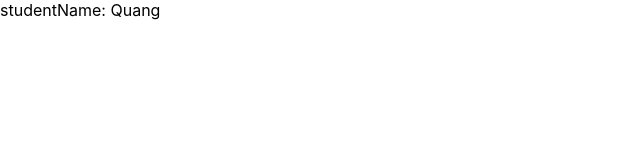
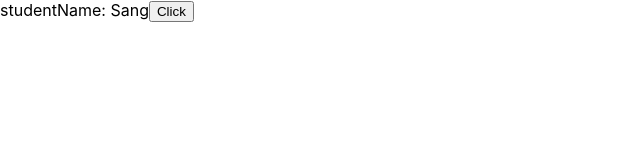
Before and after one commit to quangsang101002/ra-learn-react, a React (Create React App) app: page / in a window 1280 px wide. Shown: the top 160 px of the page, without its empty margins (0-640 px from the left). Built offline with nearby package versions, Linux system fonts and the light colour scheme.

Commit message:
session02-thay đổi state

```diff
--- a/src/App.js
+++ b/src/App.js
@@ -3,10 +3,19 @@ import React from 'react';
 class App extends React.Component {
   constructor() {
     super();
-    this.state = { studentName: 'Quang' };
+    this.state = { studentName: 'Sang' };
+    this.changeStudentName = this.changeStudentName.bind(this);
+  }
+  changeStudentName() {
+    this.setState({ studentName: 'Quang' });
   }
   render() {
-    return <div className="App">studentName: {this.state.studentName}</div>;
+    return (
+      <div className="App">
+        studentName: {this.state.studentName}
+        <button onClick={this.changeStudentName}>Click</button>
+      </div>
+    );
   }
 }
 export default App;
```
